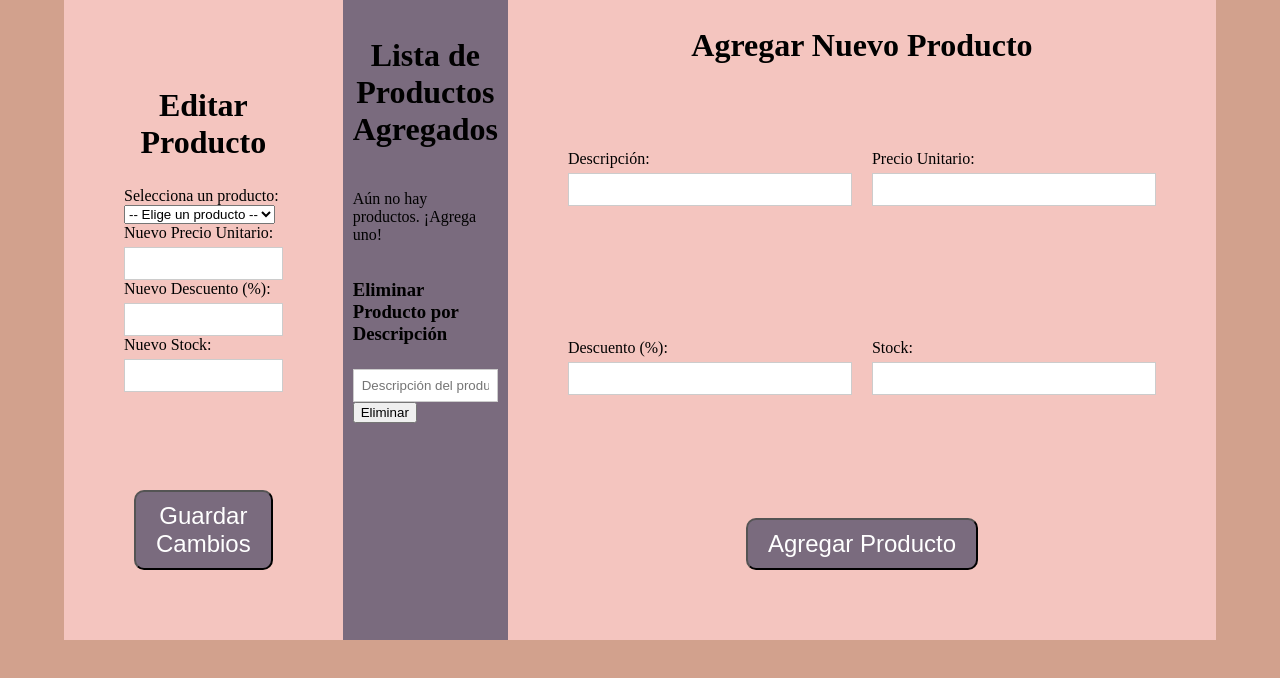
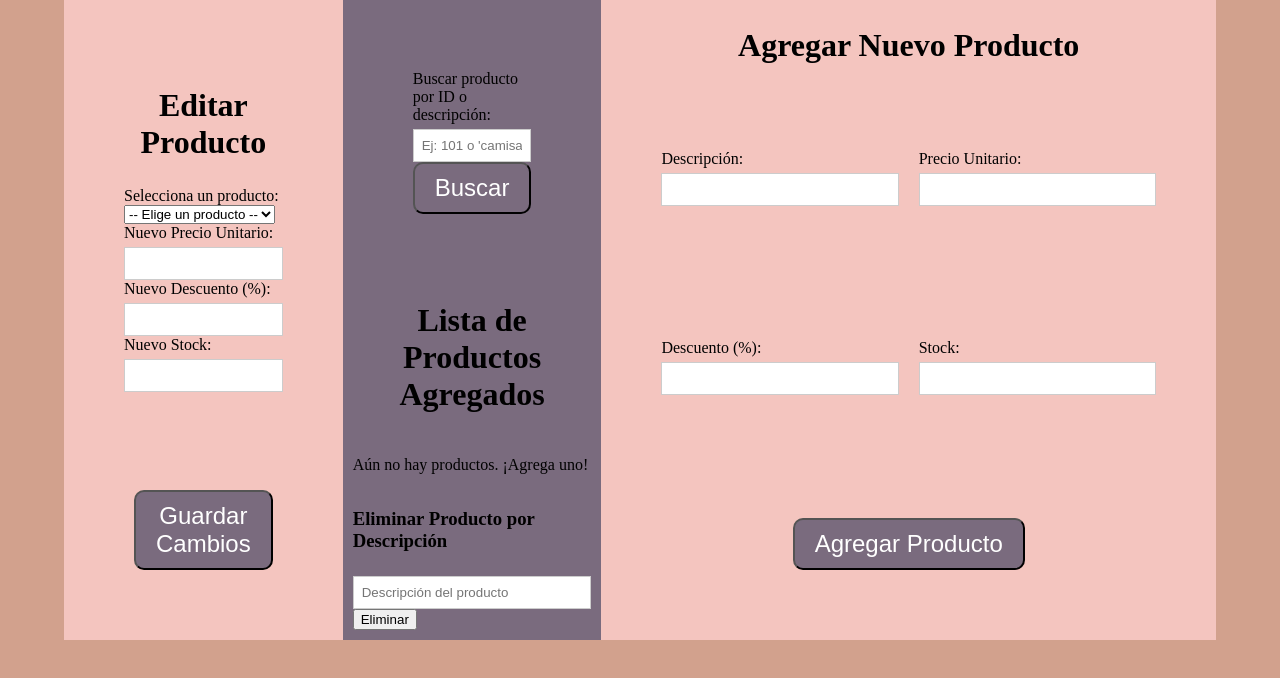
Before and after one commit to Chris213-boop/pv_tp4_grupo22, a React (Vite) app: page / in a window 1280 px wide. Shown: the top 678 px of the page. Built offline with nearby package versions, Linux system fonts and the light colour scheme.

Commit message:
incorporacion de la barra de busqueda AntenorMaximiliano

```diff
--- a/src/assets/components/App.jsx
+++ b/src/assets/components/App.jsx
@@ -2,10 +2,13 @@ import { useState, useEffect, useCallback } from 'react'
 import ProductForm from './ProductForm'
 import '../css/Estilos.css'
 import ProductDelete from './ProductDelete'
+import SearchBar from './SearchBar';
 import ProductEdit from './ProductEdit';
 
  function App() {
   const [productos, setProductos] = useState([]);
+  const [resultados, setResultados] = useState([]);
+
 
   useEffect(() => {
     if (productos.length > 0) {
@@ -30,12 +33,35 @@ import ProductEdit from './ProductEdit';
       )
     );
   }, []);
+  const buscarProducto = useCallback((termino) => {
+  const resultado = productos.filter(producto => {
+    const idMatch = producto.id.toString() === termino;
+    const descMatch = producto.descripcion.toLowerCase().includes(termino.toLowerCase());
+    return idMatch || descMatch;
+  });
+  setResultados(resultado);
+}, [productos]);
+
 
    return (
      <>
       <main className='container'>
           <ProductForm onAddProduct={handleAgregarProducto} />
           <aside className='aside'>
+          <SearchBar onSearch={buscarProducto} />
+          {resultados.length > 0 && (
+          <section>
+          <h3 className="titulo">Resultados de Búsqueda</h3>
+        <ul>
+          {resultados.map(producto => (
+            <li key={producto.id}>
+          {producto.descripcion} - Precio: ${producto.precioUnitario} - Descuento: {producto.descuento}% - Precio Final: ${producto.precioConDescuento.toFixed(2)} - Stock: {producto.stock}
+          </li>
+       ))}
+      </ul>
+    </section>
+)}
+
             <h2 className='titulo'>Lista de Productos Agregados</h2>
             {productos.length === 0 ? (
               <p>Aún no hay productos. ¡Agrega uno!</p>
--- a/src/assets/components/SearchBar.jsx
+++ b/src/assets/components/SearchBar.jsx
@@ -1,2 +1,29 @@
 //Buscar un producto: mediante una barra de búsqueda (por descripción o ID).
 //MAXIMILIANO
+import { useState } from 'react';
+
+function SearchBar({ onSearch }) {
+  const [termino, setTermino] = useState('');
+
+  const handleSubmit = (e) => {
+    e.preventDefault();
+    onSearch(termino.trim());
+    setTermino('');
+  };
+
+  return (
+    <form onSubmit={handleSubmit} className="formulario">
+      <label htmlFor="busqueda">Buscar producto por ID o descripción:</label>
+      <input
+        id="busqueda"
+        type="text"
+        value={termino}
+        onChange={(e) => setTermino(e.target.value)}
+        placeholder="Ej: 101 o 'camisa'"
+      />
+      <button type="submit" className="boton">Buscar</button>
+    </form>
+  );
+}
+
+export default SearchBar;
```
